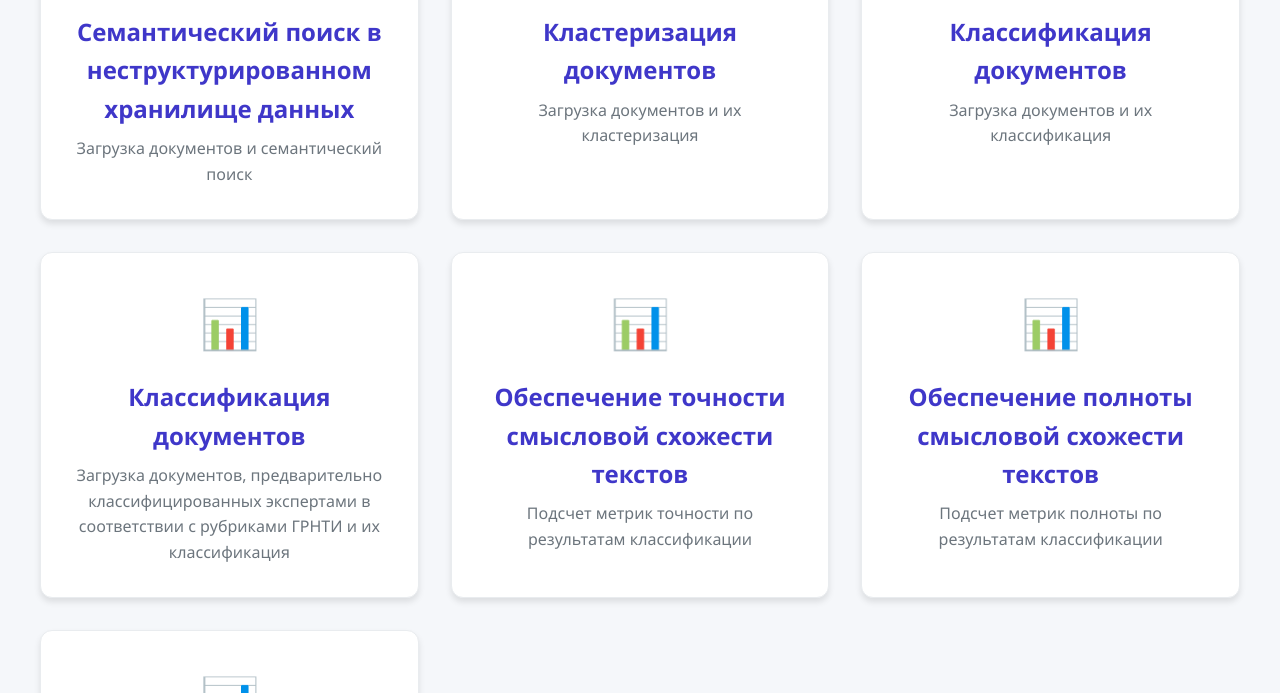
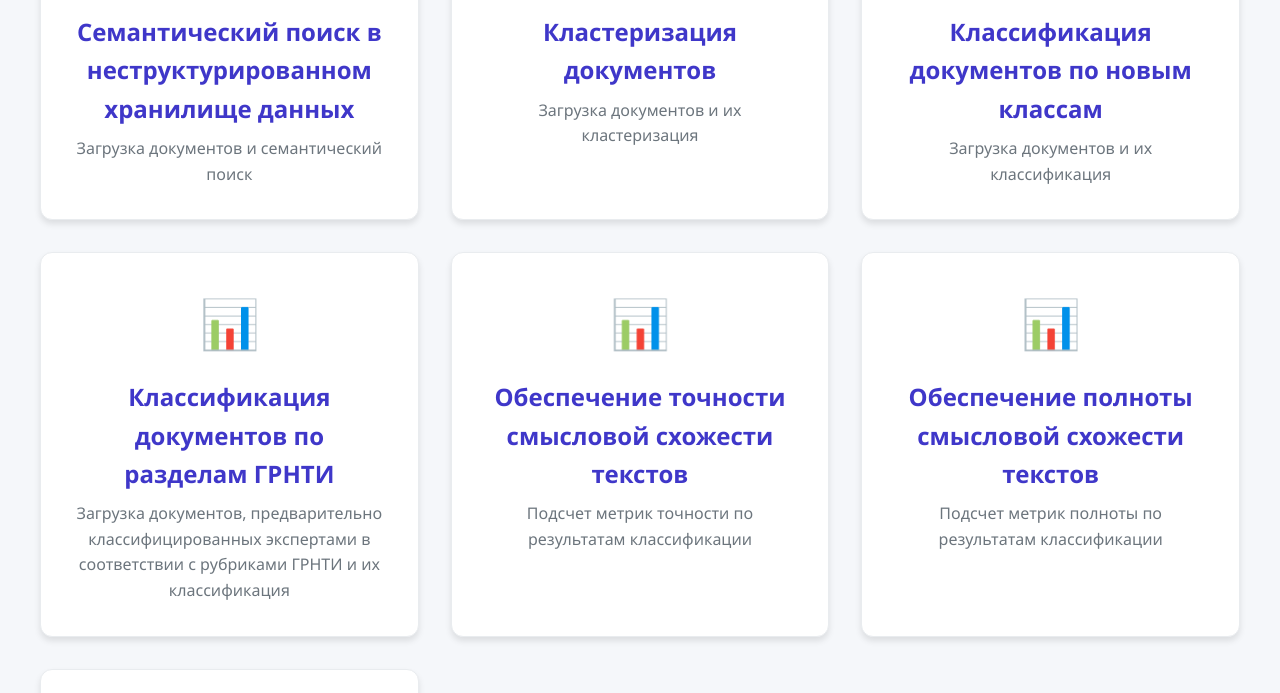
Before and after one commit to Zhilg/Dvizhenie, a website: page public/index.html in a window 1280 px wide. Shown: the part 572-1265 px from the top of the page. Drawn offline with Linux system fonts and the light colour scheme.

Commit message:
Переименовал кнопки

```diff
--- a/public/index.html
+++ b/public/index.html
@@ -136,13 +136,13 @@
 
             <a href="/classification" class="nav-button">
                 <div class="button-icon">📊</div>
-                <h2>Классификация документов</h2>
+                <h2>Классификация документов по новым классам</h2>
                 <p>Загрузка документов и их классификация</p>
             </a>
 
             <a href="/classification/grnti" class="nav-button">
                 <div class="button-icon">📊</div>
-                <h2>Классификация документов</h2>
+                <h2>Классификация документов по разделам ГРНТИ</h2>
                 <p>Загрузка документов, предварительно классифицированных экспертами в соответствии с рубриками ГРНТИ и их классификация</p>
             </a>
 
```
